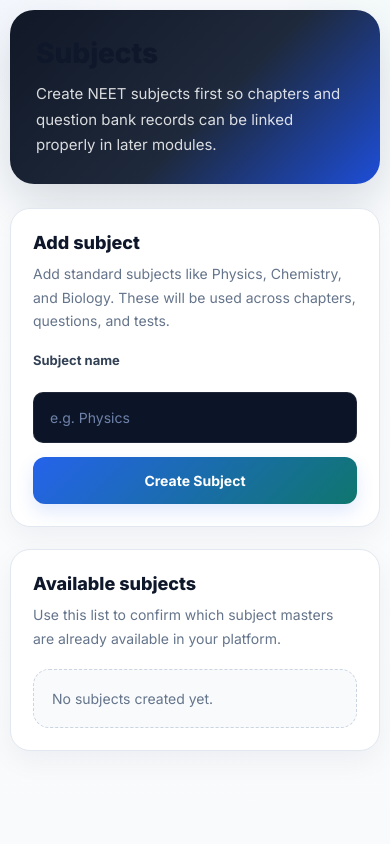
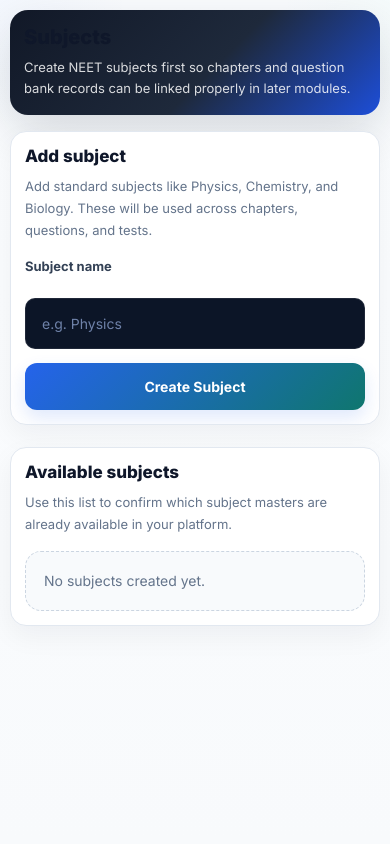
Before and after one commit to mudit0829/neet-platform, a Flask app: template templates/admin_subjects.html in a window 390 px wide. Run offline with Flask 3, Linux system fonts and the light colour scheme; the template is opened without the code that fills it, so the values that code supplies are empty.

Commit message:
Update admin_subjects.html

```diff
--- a/templates/admin_subjects.html
+++ b/templates/admin_subjects.html
@@ -17,12 +17,14 @@
       padding: 26px;
       color: #ffffff;
       box-shadow: 0 18px 50px rgba(15, 23, 42, 0.16);
+      min-width: 0;
     }
 
     .page-intro h2 {
       margin: 0 0 10px;
       font-size: 28px;
       font-weight: 800;
+      line-height: 1.15;
     }
 
     .page-intro p {
@@ -46,6 +48,7 @@
       border-radius: 20px;
       padding: 22px;
       box-shadow: 0 10px 28px rgba(15, 23, 42, 0.05);
+      min-width: 0;
     }
 
     .panel-card h3 {
@@ -53,6 +56,7 @@
       font-size: 18px;
       font-weight: 800;
       color: #0f172a;
+      line-height: 1.25;
     }
 
     .panel-text {
@@ -83,6 +87,7 @@
       border: 1px solid #cbd5e1;
       border-radius: 12px;
       padding: 12px 14px;
+      min-height: 48px;
       font-size: 14px;
       color: #0f172a;
       background: #ffffff;
@@ -100,6 +105,7 @@
       border: 0;
       border-radius: 12px;
       padding: 13px 16px;
+      min-height: 48px;
       background: linear-gradient(135deg, #2563eb, #0f766e);
       color: #ffffff;
       font-size: 14px;
@@ -125,6 +131,7 @@
       padding: 18px;
       background: #f8fafc;
       transition: 0.2s ease;
+      min-width: 0;
     }
 
     .subject-card:hover {
@@ -138,6 +145,7 @@
       font-weight: 700;
       color: #64748b;
       margin-bottom: 10px;
+      line-height: 1.4;
     }
 
     .subject-name {
@@ -145,12 +153,15 @@
       font-weight: 800;
       color: #0f172a;
       margin: 0 0 8px;
+      line-height: 1.25;
+      word-break: break-word;
     }
 
     .subject-meta {
       font-size: 13px;
       color: #64748b;
       line-height: 1.6;
+      word-break: break-word;
     }
 
     .empty-state {
@@ -160,11 +171,119 @@
       background: #f8fafc;
       color: #64748b;
       font-size: 14px;
+      line-height: 1.6;
     }
 
     @media (max-width: 1024px) {
       .two-col-grid {
         grid-template-columns: 1fr;
+      }
+    }
+
+    @media (max-width: 768px) {
+      .admin-page {
+        gap: 18px;
+      }
+
+      .page-intro {
+        padding: 20px;
+        border-radius: 20px;
+      }
+
+      .page-intro h2 {
+        font-size: 24px;
+      }
+
+      .page-intro p {
+        font-size: 14px;
+        line-height: 1.65;
+      }
+
+      .panel-card {
+        padding: 18px;
+        border-radius: 18px;
+      }
+
+      .subject-grid {
+        grid-template-columns: repeat(2, minmax(0, 1fr));
+        gap: 14px;
+      }
+    }
+
+    @media (max-width: 640px) {
+      .admin-page {
+        gap: 16px;
+      }
+
+      .page-intro {
+        padding: 18px 16px;
+        border-radius: 18px;
+      }
+
+      .page-intro h2 {
+        font-size: 22px;
+        margin-bottom: 8px;
+      }
+
+      .page-intro p {
+        font-size: 13px;
+        line-height: 1.6;
+      }
+
+      .panel-card {
+        padding: 16px;
+        border-radius: 16px;
+      }
+
+      .panel-card h3 {
+        font-size: 17px;
+      }
+
+      .panel-text {
+        font-size: 13px;
+        margin-bottom: 16px;
+      }
+
+      .subject-grid {
+        grid-template-columns: 1fr;
+        gap: 12px;
+      }
+
+      .subject-card {
+        padding: 16px;
+        border-radius: 16px;
+      }
+
+      .subject-name {
+        font-size: 17px;
+      }
+
+      .subject-meta {
+        font-size: 12.5px;
+      }
+    }
+
+    @media (max-width: 420px) {
+      .page-intro {
+        padding: 16px 14px;
+      }
+
+      .page-intro h2 {
+        font-size: 20px;
+      }
+
+      .panel-card {
+        padding: 14px;
+      }
+
+      .form-control,
+      .btn-primary {
+        min-height: 46px;
+        font-size: 14px;
+      }
+
+      .subject-card {
+        padding: 14px;
       }
     }
   </style>
```
